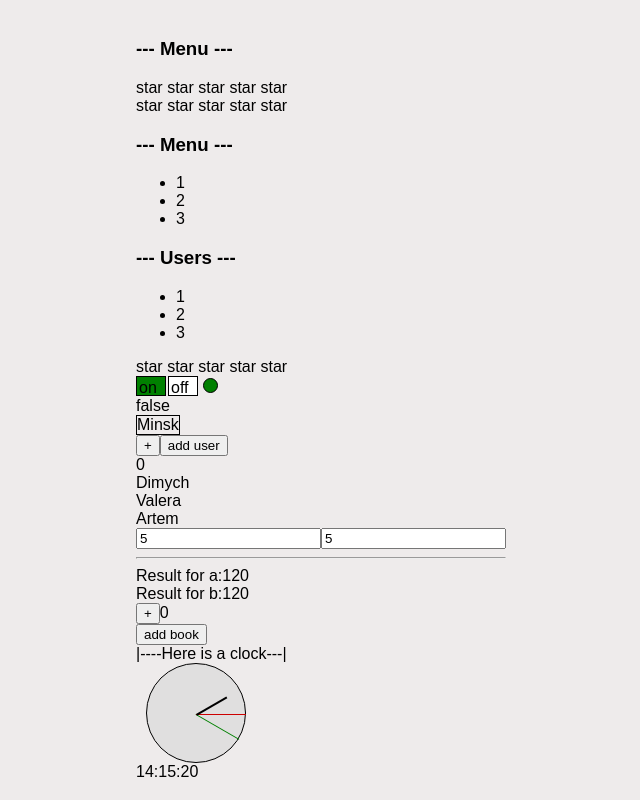
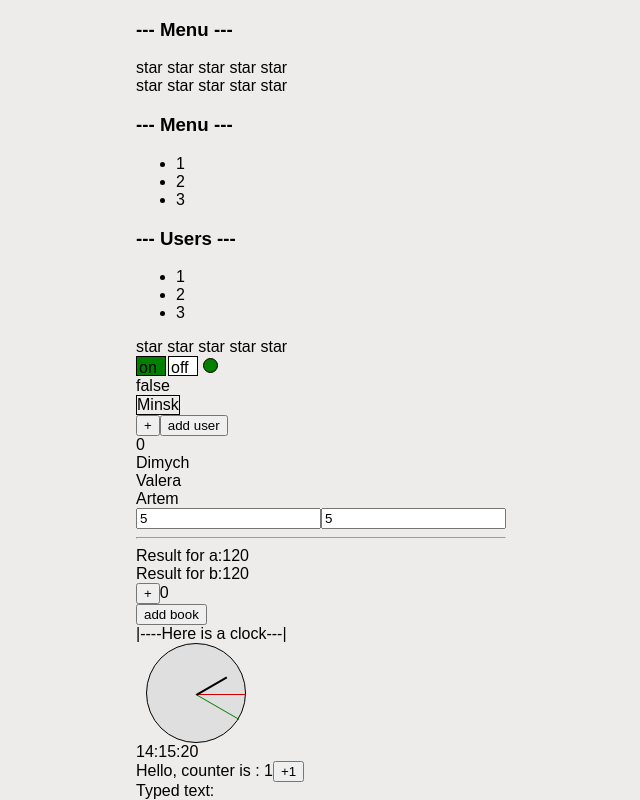
Before and after one commit to Dadeev/kabzda-simple, a React (Create React App) app: page / in a window 1280 px wide. Shown: the whole page, without its empty margins (319-959 px from the left). Built offline with nearby package versions, Linux system fonts and the light colour scheme.

Commit message:
feat: create some components to practice useEffect

```diff
--- a/src/App.tsx
+++ b/src/App.tsx
@@ -10,6 +10,7 @@ import {Select} from "./components/Select/Select";
 import {Example1} from "./ReactMemo";
 import {DifficultCountingExample, LikeUseCallback} from "./UseMemoUseCallback";
 import {ExampleCLock} from "./Clock/Clock";
+import {KeysTracketExample, ResetEffectExample} from "./UseEffect";
 
 
 function App() {
@@ -50,6 +51,8 @@ function App() {
             |----Here is a clock---|
             <ExampleCLock mode={'analog'}/>
             <ExampleCLock mode={'digital'}/>
+            <ResetEffectExample/>
+            <KeysTracketExample/>
         </div>
     );
 }
--- a/src/UseEffect.tsx
+++ b/src/UseEffect.tsx
@@ -1,4 +1,5 @@
-import React, {useEffect, useMemo, useState} from 'react'
+import React, {useEffect, useState} from 'react'
+import {cleanup} from "@testing-library/react";
 
 
 export const SimpleExample = () => {
@@ -25,17 +26,64 @@ export const SimpleExample = () => {
     </>
 }
 
-export const CLock = () => {
-    let [time, setTime] = useState('time...')
+export const ResetEffectExample = () => {
+    let [counter, setCounter] = useState(1)
+
+    console.log('ResetEffectExample')
 
     useEffect(() => {
-        setInterval(() => {
-            let date = new Date;
-            setTime(date.toLocaleTimeString())
-        }, 1000)
+        console.log('Effect occured' + counter)
+        return () => {
+            console.log('Reset effect' + counter)
+        }
+    }, [counter])
 
+    const increase = () => {
+        setCounter(counter + 1)
+    }
+    return <div>
+        Hello, counter is : {counter}
+        <button onClick={increase}>+1</button>
+    </div>
+}
+
+export const KeysTracketExample = () => {
+    let [text, setText] = useState('')
+
+    console.log('ResetEffectExample' + text)
+
+    useEffect(() => {
+        const handler = (e: KeyboardEvent) => {
+            console.log(e.key)
+            setText(text + e.key)
+        }
+        document.addEventListener('keypress', handler)
+        return () => {
+            document.removeEventListener('keypress', handler)
+        }
+    }, [text])
+
+    return <div>
+        Typed text: {text}
+    </div>
+}
+
+
+export const SetIntervalExample = () => {
+    let [counter, setCounter] = useState('')
+
+    console.log('ResetEffectExample')
+
+    useEffect(() => {
+        let id = setTimeout(() => {
+            setCounter(state => state + 1)
+        })
+        return () => {
+            clearTimeout(id)
+        }
     }, [])
-    return <>
-        Hello, the global time is : {time}
-    </>
+
+    return <div>
+        Typed text: {counter}
+    </div>
 }
```
